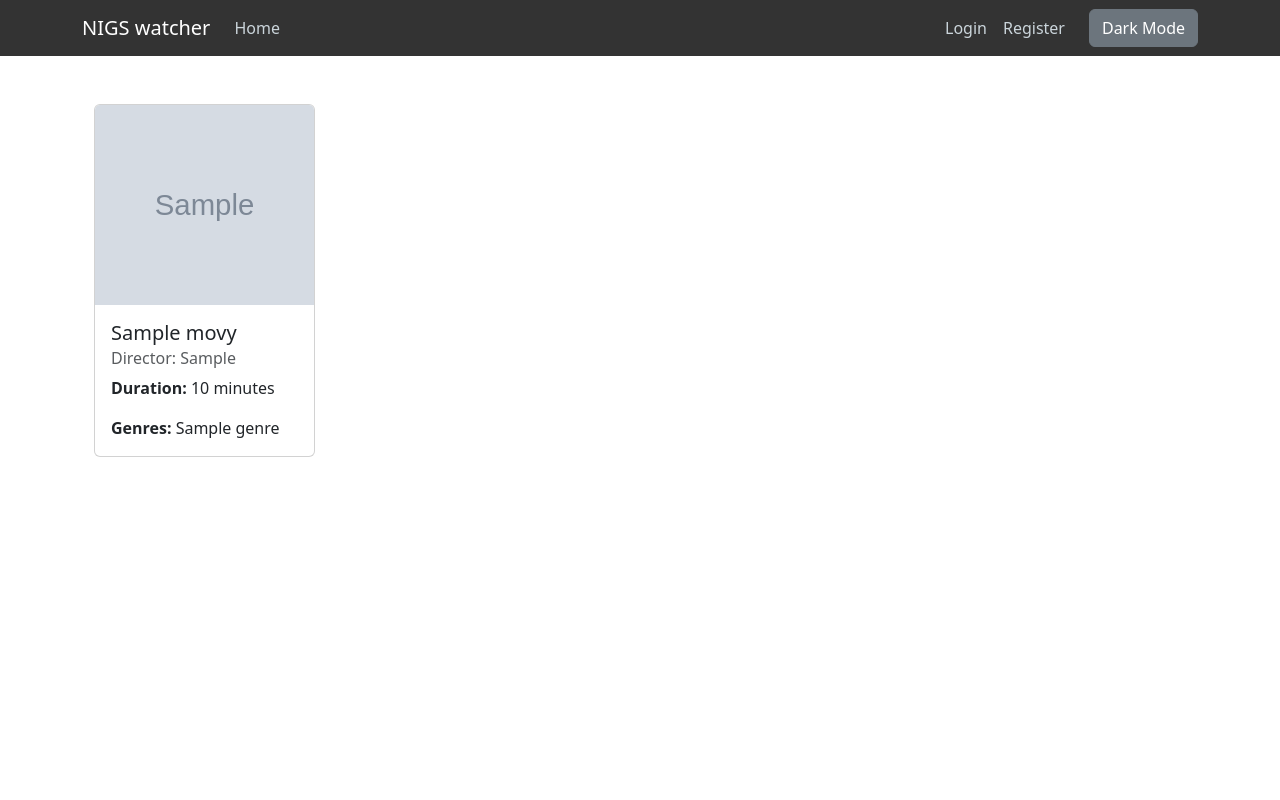
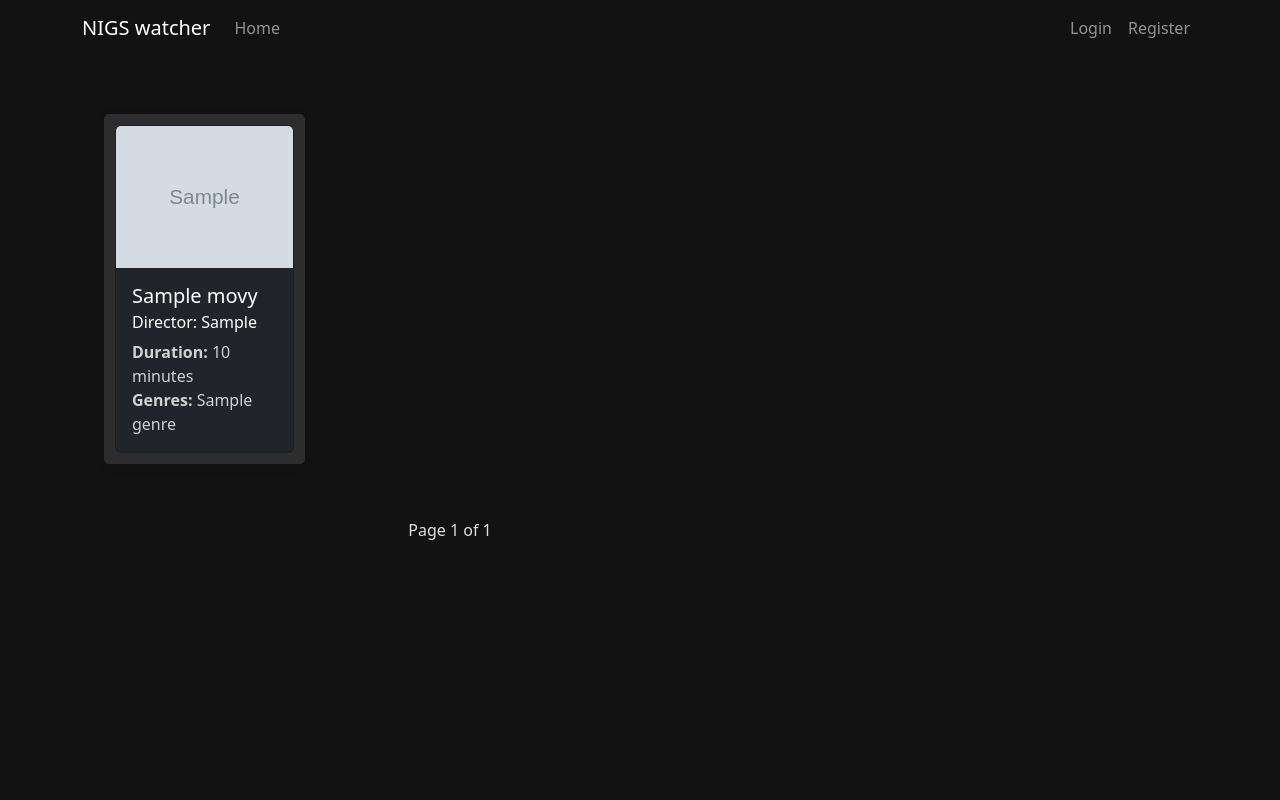
Before and after one commit to Hawk1509/MovieWatchlist, a Flask app: page / in a window 1280 px wide. Run offline with Flask 2, Linux system fonts and the light colour scheme; tables that the repository leaves empty hold one stand-in row (values such as "Sample post"); grey boxes marked "Sample" are stand-in pictures.

Commit message:
home page and css updation

```diff
--- a/movie/app.py
+++ b/movie/app.py
@@ -26,12 +26,11 @@ login_manager.login_message_category = 'info'
 @app.route("/")
 @app.route("/home")
 def home():
-    movies = Movie.query.all()
-    return render_template('home.html', posts=movies)
+    page = request.args.get('page', 1, type=int)
+    per_page = 6
+    movies = Movie.query.paginate(page, per_page, error_out=False)
 
-@app.route("/about")
-def about():
-    return render_template('about.html',title='About')
+    return render_template('home.html', posts=movies.items, current_page=movies.page, total_pages=movies.pages)
 
 @app.route("/register",methods=['GET', 'POST'])
 def register():
@@ -127,16 +126,16 @@ def movies():
 
 @app.route('/movie/<int:movie_id>')
 def movie_detail(movie_id):
-    # Query the database for the specific movie
+    # Query the database for the specific movie, or return a 404 error if not found
     movie = Movie.query.get_or_404(movie_id)
 
     # Get the movie genres (since you have a many-to-many relationship)
     genres = ', '.join([genre.genre_name for genre in movie.genres])
 
-    # If you want to get user reviews and ratings, you can use:
+    # Get user reviews and ratings for the movie
     reviews = Rating.query.filter_by(movie_id=movie_id).all()
 
-    # Render the movie detail page with the movie and review data
+    # Render the movie detail page with the movie, genres, and reviews
     return render_template('movie_detail.html', movie=movie, genres=genres, reviews=reviews)
 
 
--- a/movie/db_models.py
+++ b/movie/db_models.py
@@ -36,7 +36,8 @@ class Movie(db.Model):
     duration = db.Column(db.Integer)
     description = db.Column(db.Text)
     image_url = db.Column(db.String(255))
-    rating_average = db.Column(db.Float)  # New field for average rating
+    rating_average = db.Column(db.Float)
+    trailer_url = db.Column(db.String(65532), nullable=True)
 
     # Relationships
     watchlists = db.relationship('Watchlist', backref='movie', lazy=True)
--- a/movie/static/main.css
+++ b/movie/static/main.css
@@ -1,118 +1,98 @@
 body {
-  background: #fafafa;
-  color: #333333;
-  margin-top: 5rem;
+    background-color: #121212; /* Dark background */
+    color: #ffffff; /* Light text color */
+    margin-top: 5rem;
 }
 
-h1, h2, h3, h4, h5, h6 {
-  color: #444444;
+.movie-card {
+    background: #2d2d2d;
+    border: 1px solid #2d2d2d;
+    border-radius: 5px;
+    box-shadow: 0 2px 10px rgba(0, 0, 0, 0.1);
+    margin: 10px;
+    padding: 10px; /* Padding adjusted for a more compact card */
+    transition: transform 0.2s;
+    height: 350px; /* Fixed height for rectangular cards */
+    display: flex;
+    flex-direction: column; /* Ensure vertical layout */
 }
 
-.bg-steel {
-  background-color: #5f788a;
+.card-img-top {
+    height: 200px; /* Keep image height fixed */
+    object-fit: cover; /* Maintain aspect ratio */
 }
 
-.site-header .navbar-nav .nav-link {
-  color: #cbd5db;
+.card-body {
+    display: flex;
+    flex-direction: column; /* Stack content vertically */
+    justify-content: space-between; /* Space out items evenly */
+    flex-grow: 1; /* Allow body to take available space */
 }
 
-.site-header .navbar-nav .nav-link:hover {
-  color: #ffffff;
+.card-title {
+    margin: 0; /* Remove margin to keep title compact */
 }
 
-.site-header .navbar-nav .nav-link.active {
-  font-weight: 500;
+.card-subtitle {
+    margin-top: 5px; /* Small margin for subtitle */
 }
 
-.content-section {
-  background: #ffffff;
-  padding: 10px 20px;
-  border: 1px solid #dddddd;
-  border-radius: 3px;
-  margin-bottom: 20px;
+.card-text {
+    margin-bottom: 0; /* Remove bottom margin for text */
 }
 
-.article-title {
-  color: #444444;
+.pagination {
+    display: flex;
+    justify-content: center;
+    margin: 20px 0;
 }
 
-a.article-title:hover {
-  color: #428bca;
-  text-decoration: none;
+.pagination button {
+    margin: 0 5px;
+    padding: 10px 15px;
+    border: none;
+    border-radius: 5px;
+    background-color: #5f788a;
+    color: white;
+    cursor: pointer;
 }
 
-.article-content {
-  white-space: pre-line;
+.pagination button:hover {
+    background-color: #3f5f6a; /* Darker hover color */
 }
 
-.article-img {
-  height: 65px;
-  width: 65px;
-  margin-right: 16px;
+/* Other elements */
+h1, h2, h3, h4, h5, h6 {
+    color: #e0e0e0; /* Light headings */
 }
 
-.article-metadata {
-  padding-bottom: 1px;
-  margin-bottom: 4px;
-  border-bottom: 1px solid #e3e3e3
+input, textarea {
+    background-color: #2d2d2d; /* Dark input fields */
+    color: #e0e0e0; /* Light text */
+    border: 1px solid #444; /* Border for input fields */
 }
 
-.article-metadata a:hover {
-  color: #333;
-  text-decoration: none;
+/* Dark mode specific styles */
+.dark-mode {
+    background-color: #121212;
+    color: #e0e0e0;
+}
+body {
+    background-color: #121212; /* Dark background */
+    color: #e0e0e0; /* Light text */
 }
 
-.article-svg {
-  width: 25px;
-  height: 25px;
-  vertical-align: middle;
+.movie-detail {
+    background: #1e1e1e; /* Slightly lighter dark background for detail */
+    padding: 20px; /* Add some padding */
+    border-radius: 5px; /* Optional: to give it rounded corners */
+    margin: 20px; /* Optional: space around the detail section */
 }
 
-.account-img {
-  height: 125px;
-  width: 125px;
-  margin-right: 20px;
-  margin-bottom: 16px;
+h1, h3 {
+    color: #e0e0e0; /* Light color for headings */
 }
 
-.account-heading {
-  font-size: 2.5rem;
+p {
+    color: #d1d1d1; /* Slightly lighter text for paragraphs */
 }
-
-/* Default light mode styles */
-body {
-    background-color: white;
-    color: black;
-}
-
-.navbar {
-    background-color: #333;
-}
-
-.navbar-brand, .nav-link {
-    color: white;
-}
-
-/* Dark mode styles */
-.dark-mode {
-    background-color: #121212;
-    color: white;
-}
-
-.dark-mode .navbar {
-    background-color: #222;
-}
-
-.dark-mode .navbar-brand, .dark-mode .nav-link {
-    color: #f0f0f0;
-}
-
-.dark-mode .list-group-item {
-    background-color: #333;
-    color: white;
-}
-
-.dark-mode .alert {
-    background-color: #444;
-    color: white;
-}
--- a/movie/templates/home.html
+++ b/movie/templates/home.html
@@ -1,16 +1,16 @@
 {% extends "layout.html" %}
 {% block content %}
-    <div class="container mt-4">
+    <div class="container-fluid mt-4">
         <div class="row">
             {% for post in posts %}
-                <div class="col-md-4 mb-4">
-                    <!-- Link wrapping the card to make it clickable -->
-                    <a href="{{ url_for('movie_detail', movie_id=post.movie_id) }}" class="text-decoration-none text-dark">
-                        <div class="card">
+                <div class="col-6 col-md-4 mb-4">  <!-- Responsive column classes -->
+                    <a href="{{ url_for('movie_detail', movie_id=post.movie_id) }}" class="text-decoration-none text-white"> <!-- Use text-white for dark mode -->
+                        <div class="movie-card">
+                            <div class="card h-100 bg-dark text-white">  <!-- Add bg-dark and text-white for dark mode -->
                                 <img src="{{ post.image_url }}" class="card-img-top" alt="{{ post.title }} image" style="height: 200px; object-fit: cover;">
-                            <div class="card-body">
+                                <div class="card-body d-flex flex-column"> <!-- Flex column for vertical alignment -->
                                     <h5 class="card-title">{{ post.title }}</h5>
-                                <h6 class="card-subtitle mb-2 text-muted">Director: {{ post.director }}</h6>
+                                    <h6 class="card-subtitle mb-2 text-white">Director: {{ post.director }}</h6> <!-- Change to text-white -->
                                     <p class="card-text"><strong>Duration:</strong> {{ post.duration }} minutes</p>
                                     <p class="card-text"><strong>Genres:</strong>
                                        {% for genre in post.genres %}
@@ -19,9 +19,21 @@
                                     </p>
                                 </div>
                             </div>
+                        </div>
                     </a>
                 </div>
             {% endfor %}
         </div>
+
+        <!-- Pagination Controls -->
+        <div class="pagination">
+            {% if current_page > 1 %}
+                <button onclick="location.href='{{ url_for('home', page=current_page - 1) }}'" class="btn btn-secondary">Previous</button>
+            {% endif %}
+            <span>Page {{ current_page }} of {{ total_pages }}</span>
+            {% if current_page < total_pages %}
+                <button onclick="location.href='{{ url_for('home', page=current_page + 1) }}'" class="btn btn-secondary">Next</button>
+            {% endif %}
+        </div>
     </div>
 {% endblock content %}
--- a/movie/templates/layout.html
+++ b/movie/templates/layout.html
@@ -3,7 +3,8 @@
     <meta charset="utf-8">
     <meta name="viewport" content="width=device-width, initial-scale=1">
     <title>MOVIE WATCHLIST</title>
-    <link href="https://cdn.jsdelivr.net/npm/bootstrap@5.3.3/dist/css/bootstrap.min.css" rel="stylesheet" integrity="sha384-QWTKZyjpPEjISv5WaRU9OFeRpok6YctnYmDr5pNlyT2bRjXh0JMhjY6hW+ALEwIH" crossorigin="anonymous">
+    <link href="https://cdn.jsdelivr.net/npm/bootstrap@5.3.3/dist/css/bootstrap.min.css" rel="stylesheet"
+          integrity="sha384-QWTKZyjpPEjISv5WaRU9OFeRpok6YctnYmDr5pNlyT2bRjXh0JMhjY6hW+ALEwIH" crossorigin="anonymous">
     <link rel="stylesheet" type="text/css" href="{{ url_for('static', filename='main.css') }}">
 </head>
 <body>
@@ -11,7 +12,8 @@
     <nav class="navbar navbar-expand-md navbar-dark bg-steel fixed-top">
         <div class="container">
             <a class="navbar-brand mr-4" href="/">NIGS watcher</a>
-      <button class="navbar-toggler" type="button" data-toggle="collapse" data-target="#navbarToggle" aria-controls="navbarToggle" aria-expanded="false" aria-label="Toggle navigation">
+            <button class="navbar-toggler" type="button" data-toggle="collapse" data-target="#navbarToggle"
+                    aria-controls="navbarToggle" aria-expanded="false" aria-label="Toggle navigation">
                 <span class="navbar-toggler-icon"></span>
             </button>
             <div class="collapse navbar-collapse" id="navbarToggle">
@@ -27,10 +29,6 @@
                     <a class="nav-item nav-link" href="{{url_for('login')}}">Login</a>
                     <a class="nav-item nav-link" href="{{url_for('register')}}">Register</a>
                     {% endif %}
-        </div>
-        <!-- Toggle Button for Dark Mode -->
-        <button id="darkModeToggle" class="btn btn-secondary ms-3">Dark Mode</button>
-      </div>
                 </div>
     </nav>
 </header>
@@ -58,7 +56,7 @@
     const toggleButton = document.getElementById('darkModeToggle');
     const body = document.body;
 
-    toggleButton.addEventListener('click', function() {
+    toggleButton.addEventListener('click', function () {
         body.classList.toggle('dark-mode');
 
         // Update button text
@@ -70,6 +68,8 @@
     });
 </script>
 
-<script src="https://cdn.jsdelivr.net/npm/bootstrap@5.3.3/dist/js/bootstrap.bundle.min.js" integrity="sha384-YvpcrYf0tY3lHB60NNkmXc5s9fDVZLESaAA55NDzOxhy9GkcIdslK1eN7N6jIeHz" crossorigin="anonymous"></script>
+<script src="https://cdn.jsdelivr.net/npm/bootstrap@5.3.3/dist/js/bootstrap.bundle.min.js"
+        integrity="sha384-YvpcrYf0tY3lHB60NNkmXc5s9fDVZLESaAA55NDzOxhy9GkcIdslK1eN7N6jIeHz"
+        crossorigin="anonymous"></script>
 </body>
 </html>
```
Also changed, not shown: movie/populate_db.py (+53 -27 lines), movie/templates/movie_detail.html (+11 -6 lines). Lines whose indentation alone changed are shown as unchanged.
